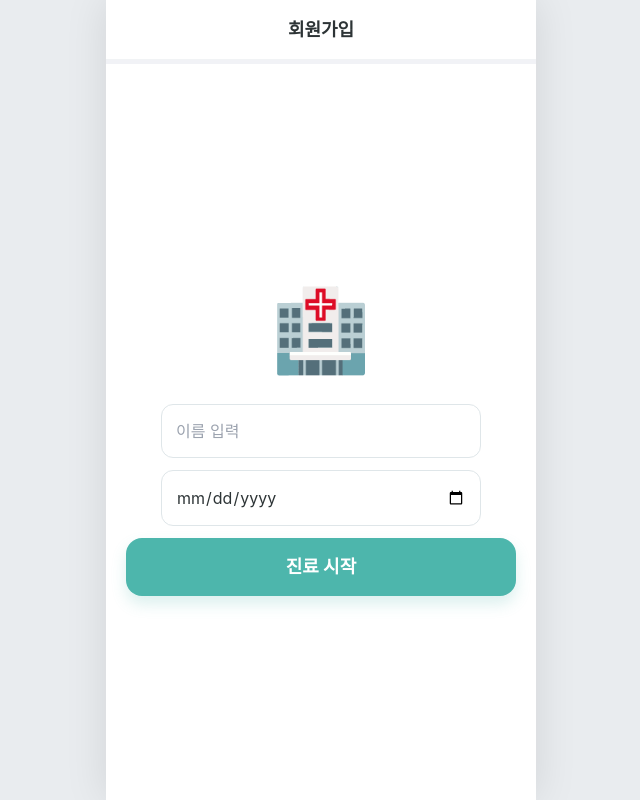
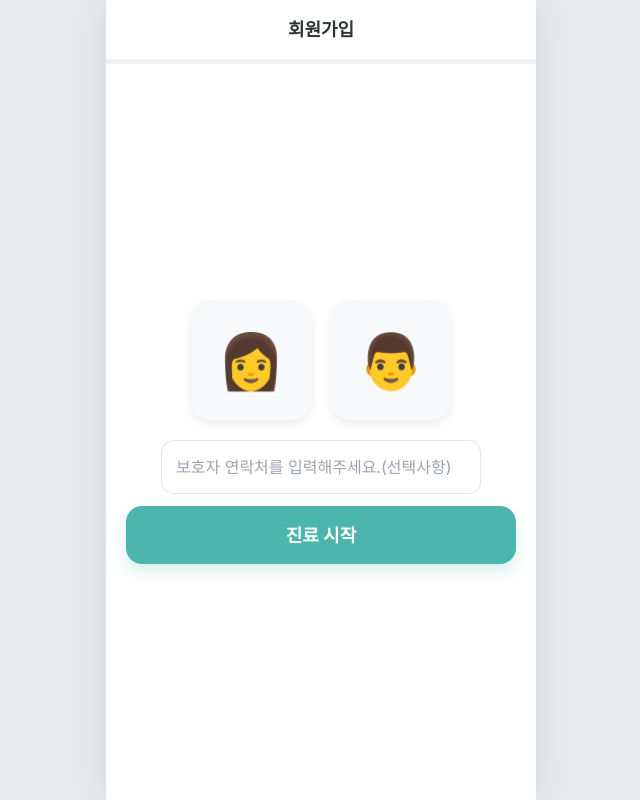
Before and after one commit to cheris2h/Potatoes, a React app in the folder frontend/: page /signup2 in a window 1280 px wide. Shown: the whole page, without its empty margins (319-959 px from the left). Built offline with nearby package versions, Linux system fonts and the light colour scheme; the HTML template or start-up script is replaced by a standard one.

Commit message:
회원가입 구색

```diff
--- a/frontend/src/pages/SignUp2.jsx
+++ b/frontend/src/pages/SignUp2.jsx
@@ -36,33 +36,74 @@ const Input = styled.input`
   border: 1px solid #dfe6e9;
   font-size: 16px;
 `;
+const GenderRow = styled.div`
+  display: flex;
+  gap: 20px;
+  margin-bottom: 20px;
+`;
+
+const GenderButton = styled.button`
+  width: 120px;
+  height: 120px;
+  border-radius: 20px;
+  border: none;
+  background: ${props =>
+    props.selected
+      ? 'linear-gradient(135deg, #4DB6AC, #26A69A)'
+      : '#F8F9FA'};
+  color: ${props => (props.selected ? 'white' : '#636E72')};
+  font-size: 54px;
+  cursor: pointer;
+  transition: all 0.25s ease;
+  box-shadow: ${props =>
+    props.selected
+      ? '0 10px 20px rgba(77,182,172,0.3)'
+      : '0 4px 8px rgba(0,0,0,0.08)'};
+
+  &:hover {
+    transform: translateY(-4px);
+    box-shadow: 0 12px 24px rgba(0,0,0,0.15);
+  }
+
+  &:active {
+    transform: scale(0.96);
+  }
+`;
+
 
 const SignUp2 = () => {
   const navigate = useNavigate();
 
   /* ✅ state 정의 추가 */
-  const [name, setName] = useState('');
-  const [birth, setBirth] = useState('');
+  const [emergencyContact, setEmergencyContact] = useState('');
+   const [gender, setGender] = useState('');
 
   return (
     <Layout title="회원가입" showBack={false}>
       <ThickDivider />
 
       <Container>
-        <IconWrapper role="img" aria-label="hospital">
-          🏥
-        </IconWrapper>
 
+
+       <GenderRow>
+          <GenderButton
+            selected={gender === 'female'}
+            onClick={() => setGender('female')}
+          >
+            👩
+          </GenderButton>
+
+          <GenderButton
+            selected={gender === 'male'}
+            onClick={() => setGender('male')}
+          >
+            👨
+          </GenderButton>
+        </GenderRow>
         <Input
-          placeholder="이름 입력"
-          value={name}
-          onChange={(e) => setName(e.target.value)}
-        />
-
-        <Input
-          type="date"
-          value={birth}
-          onChange={(e) => setBirth(e.target.value)}
+          placeholder="보호자 연락처를 입력해주세요.(선택사항)"
+          value={emergencyContact}
+          onChange={(e) => setEmergencyContact(e.target.value)}
         />
 
         <BottomButton onClick={() => navigate('/step1')}>
```
